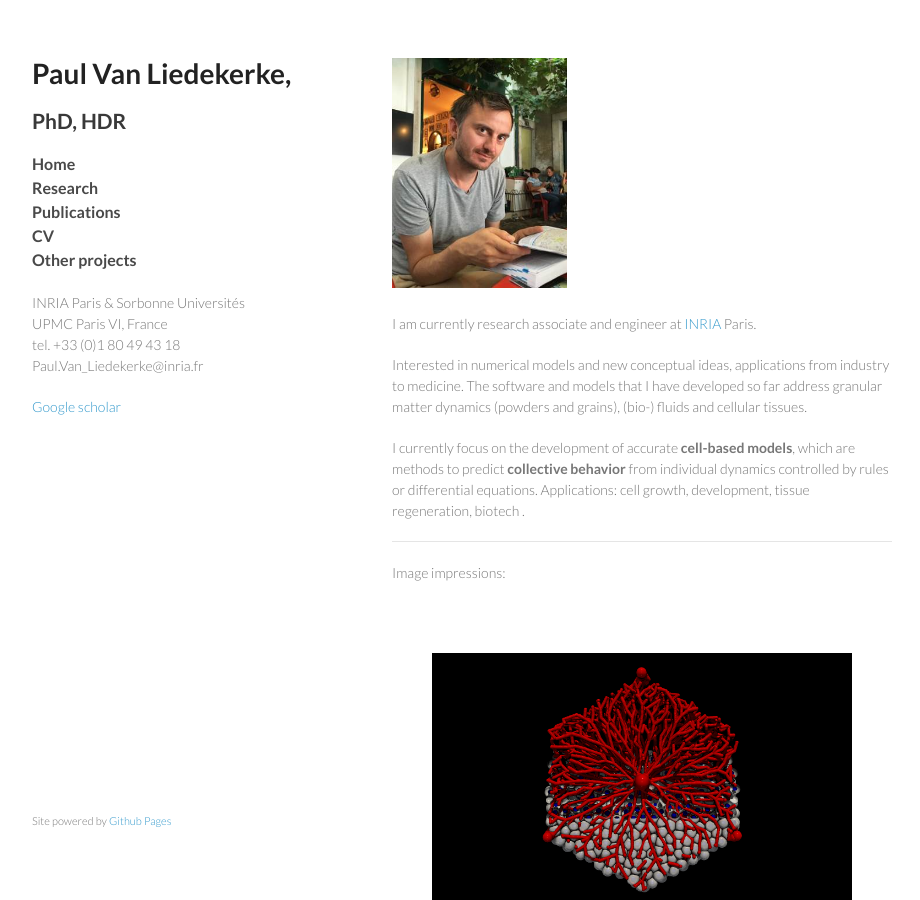
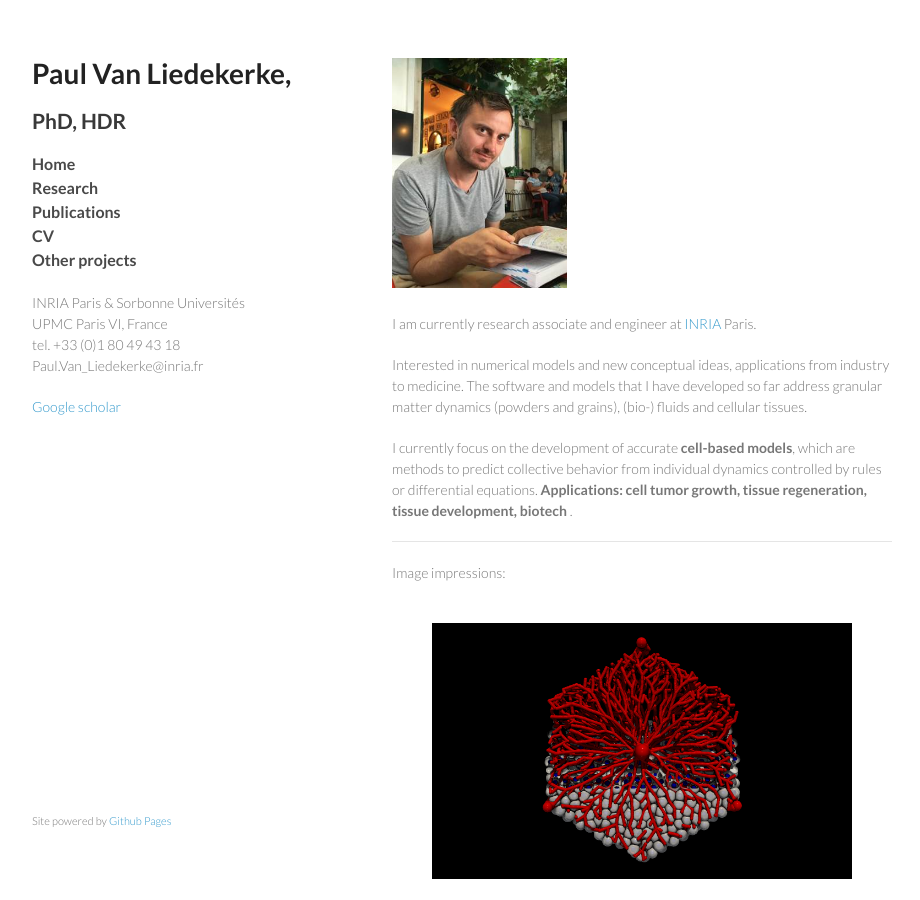
Before and after one commit to paulvanliedekerke/wittgenstein, a Jekyll site: the page index.html, which Jekyll copies as it is, in a window 1280 px wide and 900 px high. Shown: the whole window, without its empty margins (178-1098 px from the left). Built offline with Jekyll 4.4.1, drawn with Linux system fonts in a browser that asks for light colours; Markdown is read by kramdown in place of the engine named in the settings.

Commit message:
Update index.html

```diff
--- a/index.html
+++ b/index.html
@@ -54,7 +54,7 @@
 </p>
 
 <p>
-	I currently focus on the development of accurate <b>cell-based models</b>, which are methods to predict <b>collective behavior</b> from individual dynamics controlled by rules or differential equations. Applications: cell growth, development, tissue regeneration, biotech .
+	I currently focus on the development of accurate <b>cell-based models</b>, which are methods to predict collective behavior from individual dynamics controlled by rules or differential equations. <b>Applications: cell tumor growth, tissue regeneration, tissue development, biotech</b> .
 </p>
 
 
@@ -66,7 +66,7 @@
 
 <figure>
 
-<img src="pics/liver_lobule_CBM2DCM_3.png" alt="" width="900" vspace="50">
+<img src="pics/liver_lobule_CBM2DCM_3.png" alt="" width="900" vspace="20">
 <img src="pics/website.jpg" alt="" width="900">
 
 </figure>
```
